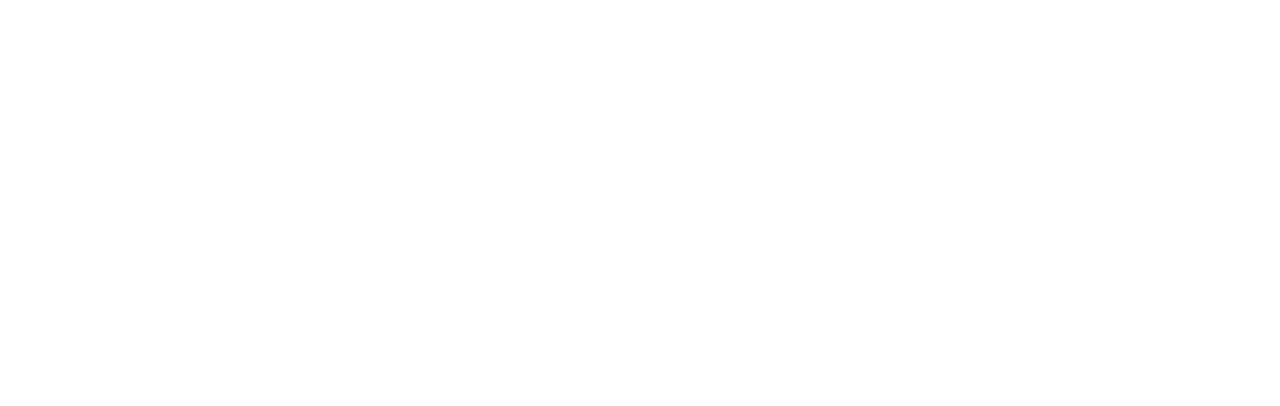
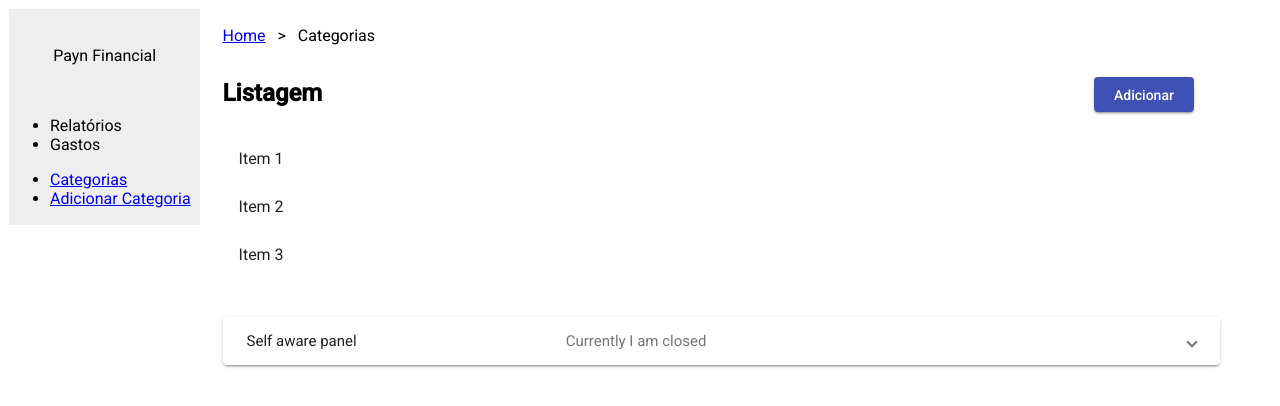
Before and after one commit to darlandc/payin, an Angular app: page /cat in a window 1280 px wide. Shown: the top 406 px of the page. Built offline with nearby package versions, Linux system fonts and the light colour scheme.

Commit message:
material fixed

```diff
--- a/src/app/app.component.sass
+++ b/src/app/app.component.sass
@@ -1,5 +1,5 @@
 .content
-  border: 1px solid blue
+  border: 1px solid transparent
   .logo
     text-align: center
     height: 90px
@@ -9,10 +9,11 @@
       top: 36px
 
   .lcontent
-    border: 1px solid blue
+    border: 1px solid transparent
     width: 15%
     float: left
+    background: #EEE
   .rcontent
-    border: 1px solid blue
+    border: 1px solid transparent
     float: right
-    width: 84%
+    width: 83%
--- a/src/app/pages/cat/list/list.component.html
+++ b/src/app/pages/cat/list/list.component.html
@@ -6,11 +6,33 @@
 <br>
 <div class="list">
 <h2>Listagem</h2>
-<button routerLink="new" title="Clique aqui para adicionar uma nova categoria!">Adicionar</button>
+
+<button mat-raised-button color="primary" routerLink="new" title="Clique aqui para adicionar uma nova categoria!">Adicionar</button>
 
   <mat-list role="list">
       <mat-list-item role="listitem">Item 1</mat-list-item>
       <mat-list-item role="listitem">Item 2</mat-list-item>
       <mat-list-item role="listitem">Item 3</mat-list-item>
     </mat-list>
+    <br><br>
+    <mat-accordion>
+      <mat-expansion-panel (opened)="panelOpenState = true"
+                           (closed)="panelOpenState = false">
+        <mat-expansion-panel-header>
+          <mat-panel-title>
+            Self aware panel
+          </mat-panel-title>
+          <mat-panel-description>
+            Currently I am {{panelOpenState ? 'open' : 'closed'}}
+          </mat-panel-description>
+        </mat-expansion-panel-header>
+        <p>I'm visible because I am open</p>
+      </mat-expansion-panel>
+    </mat-accordion>
+
+    <br>
+
+
+
+
 </div>
--- a/src/app/pages/cat/list/list.component.sass
+++ b/src/app/pages/cat/list/list.component.sass
@@ -9,10 +9,12 @@
     display: inline
 
 .list
+  margin: 0px 50px 0 0px
   button
     float: right
     position: relative
     top: -50px
+    right: 26px
     width: 100px
     height: 35px
     border-radius: 4px
--- a/src/app/pages/cat/list/list.component.ts
+++ b/src/app/pages/cat/list/list.component.ts
@@ -7,6 +7,9 @@
 })
 export class ListComponent implements OnInit {
 
+  panelOpenState = false;
+
+
   constructor() { }
 
   ngOnInit() {
--- a/src/index.html
+++ b/src/index.html
@@ -8,6 +8,8 @@
   <link rel="icon" type="image/x-icon" href="favicon.ico">
   <link href="https://fonts.googleapis.com/css?family=Roboto:300,400,500&display=swap" rel="stylesheet">
   <link href="https://fonts.googleapis.com/icon?family=Material+Icons" rel="stylesheet">
+
+
 </head>
 <body>
   <app-root></app-root>
--- a/src/styles.sass
+++ b/src/styles.sass
@@ -1,4 +1,9 @@
 @import url(https://fonts.googleapis.com/css?family=Roboto&display=swap)
+@import '~@angular/material/theming'
+@import url(//fonts.googleapis.com/icon?family=Material+Icons)
+@import '@angular/material/prebuilt-themes/deeppurple-amber.css'
+
+@import '~@angular/material/prebuilt-themes/indigo-pink.css'
 
 body
   font-family: 'Roboto', sans-serif
```
Also changed, not shown: src/app/angular.material.module.ts (deleted, +0 -26 lines), src/app/app.module.ts (+5 -2 lines), src/app/material.module.ts (added, +69 -0 lines), src/app/pages/cat/cat.module.ts (+4 -3 lines).
